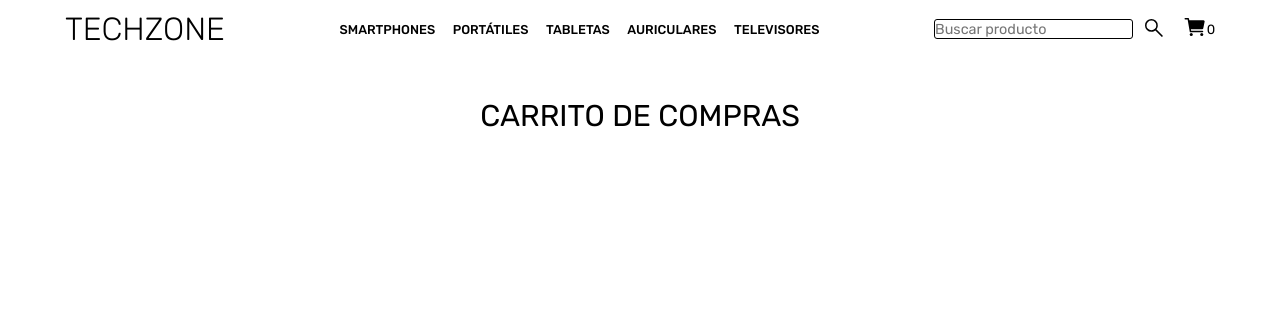
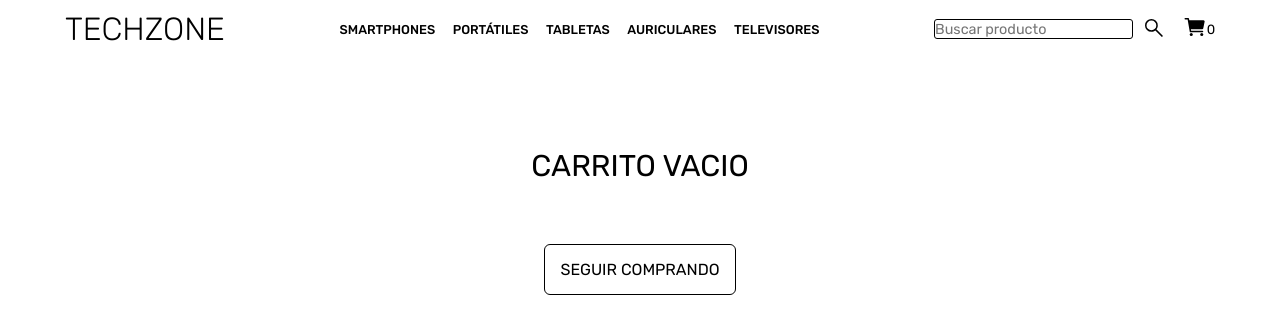
Before and after one commit to eberkruger/PreEntrega2Kruger, a React (Create React App) app: page /cart in a window 1280 px wide. Shown: the top 334 px of the page. Built offline with nearby package versions, Linux system fonts and the light colour scheme.

Commit message:
Estilos de EmptyCart

```diff
--- a/src/Components/CartItem/CartItem.js
+++ b/src/Components/CartItem/CartItem.js
@@ -1,9 +1,19 @@
 import '../../Styles/styles.scss'
 import { useCart } from '../../Context/CartContext'
+import { Link } from 'react-router-dom'
 
 const CartItem = () => {
 
-    const { cart, removeItem } = useCart()
+    const { cart, removeItem, totalQuantity } = useCart()
+
+    if(!totalQuantity){
+        return(
+            <div className='emptyCart'>
+                <h2>Carrito Vacio</h2>
+                <Link to='/' className='emptyCartLink'>Seguir Comprando</Link>
+            </div>
+        )
+    }
 
     return (
         <div className='cartContainer'>
--- a/src/Components/CartView/CartView.js
+++ b/src/Components/CartView/CartView.js
@@ -1,6 +1,7 @@
 import CartItem from "../CartItem/CartItem"
 
 const CartView = () => {
+
    return (
         <div className="cartView">
             <CartItem />
--- a/src/Context/CartContext.js
+++ b/src/Context/CartContext.js
@@ -44,7 +44,6 @@ export const CartProvider = ({ children }) => {
 
         return total
     }
-    console.log(getTotal())
     const total = getTotal()
 
     const clearCart = () => {
--- a/src/Styles/_cartItem.scss
+++ b/src/Styles/_cartItem.scss
@@ -1,3 +1,39 @@
+.cartView {
+    display: inline-block;
+    width: 100%;
+}
+
+.emptyCart {
+  justify-content: center;
+  align-items: center;
+  text-align: center;
+  padding: 30px;
+
+  h2 {
+    text-transform: uppercase;
+    font-weight: 400;
+    font-size: 30px;
+    padding: 60px;
+  }
+
+  .emptyCartLink {
+    display: inline-block;
+    justify-content: center;
+    align-items: center;
+    text-align: center;
+    text-transform: uppercase;
+    width: max-content;
+    padding: 15px;
+    border: 1px solid black;
+    border-radius: 6px;
+    transition: all 0.3s ease;
+
+    &:hover {
+        box-shadow: 0 0 1.5px 1.5px black;
+      }
+  }
+}
+
 .cartContainer {
   display: flex;
   flex-direction: column;
```
Lines whose indentation alone changed are shown as unchanged.
